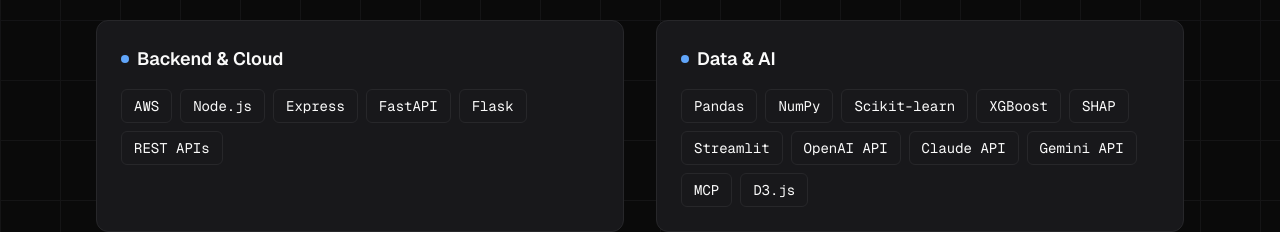
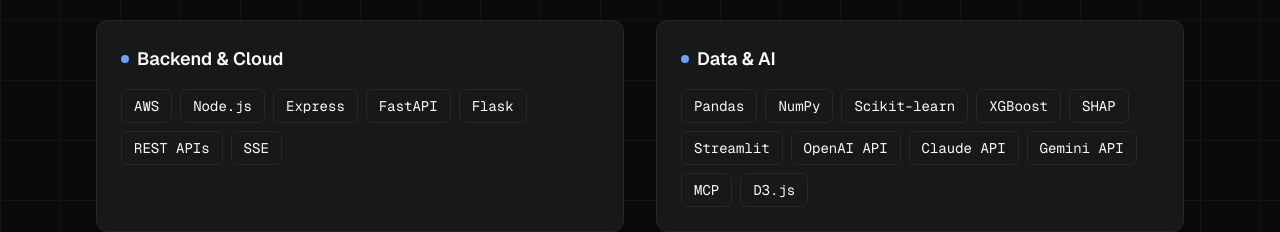
Before and after one commit to NateDevIO/natedev-portfolio, a Next.js app: page / in a window 1280 px wide. Shown: the part 2140-2372 px from the top of the page. Built offline with nearby package versions, Linux system fonts and the light colour scheme.

Commit message:
Add SSE to Skills & Technologies section

```diff
--- a/components/sections/Skills.tsx
+++ b/components/sections/Skills.tsx
@@ -15,7 +15,7 @@ const skillCategories = [
   },
   {
     name: 'Backend & Cloud',
-    skills: ['AWS', 'Node.js', 'Express', 'FastAPI', 'Flask', 'REST APIs'],
+    skills: ['AWS', 'Node.js', 'Express', 'FastAPI', 'Flask', 'REST APIs', 'SSE'],
   },
   {
     name: 'Data & AI',
```
